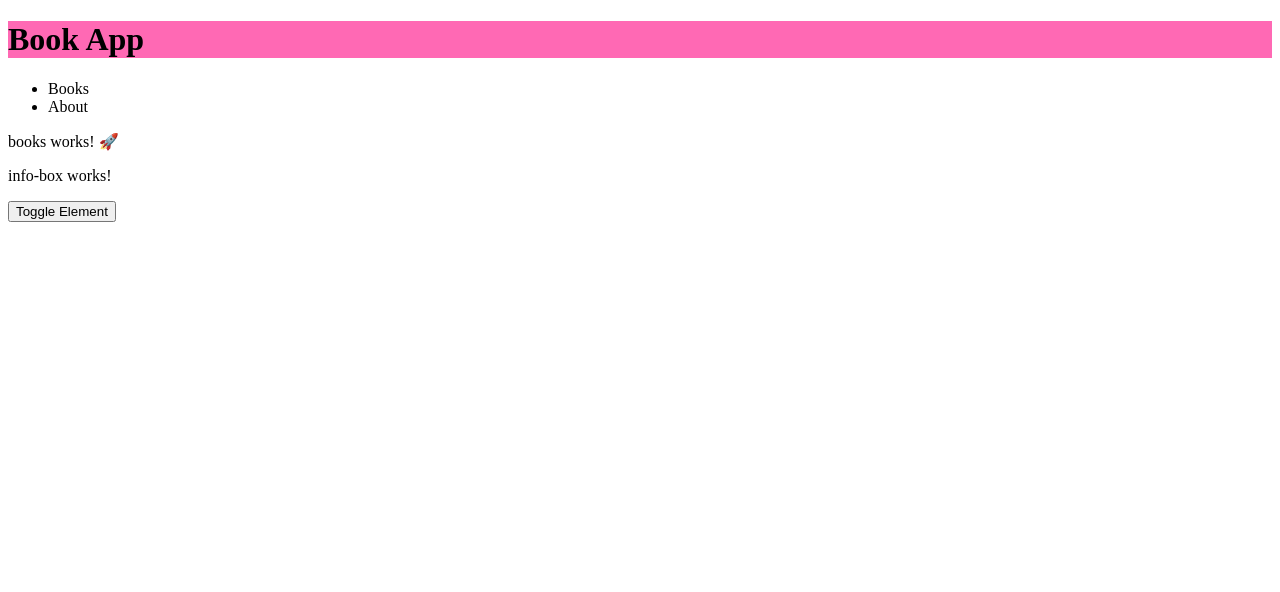
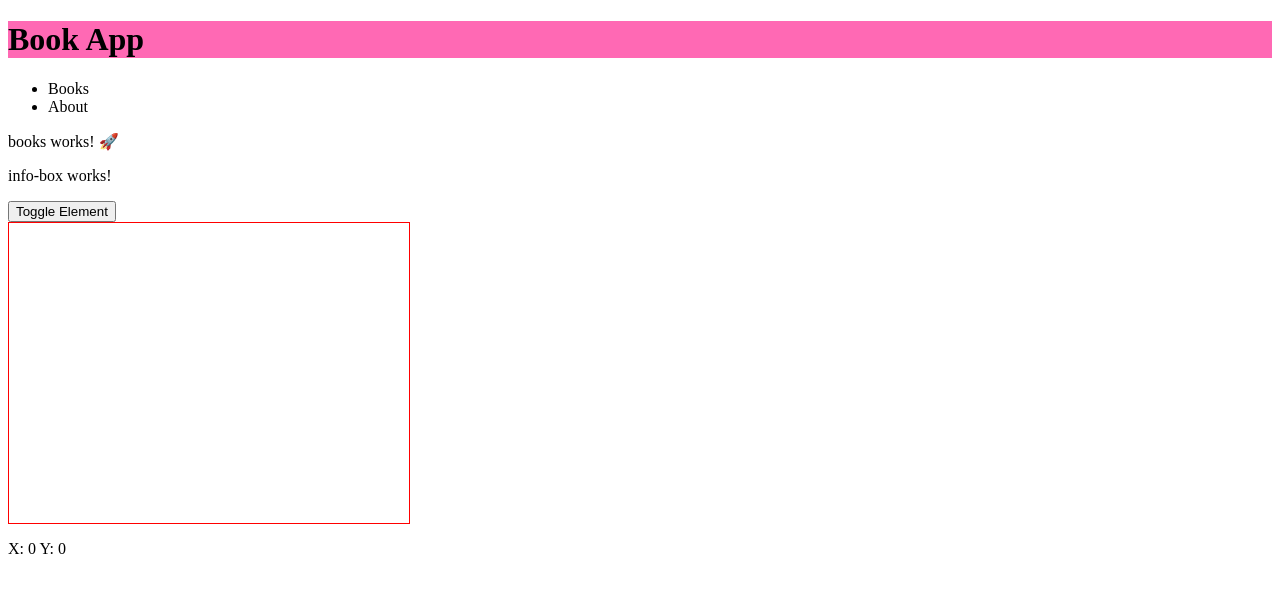
Before and after one commit to nicokoenig/angular-workshop-kw-19-20, an Angular app: page / in a window 1280 px wide. Shown: the top 592 px of the page. Built offline with nearby package versions, Linux system fonts and the light colour scheme.

Commit message:
feat: adds mouse cursor component

```diff
--- a/src/app/app.component.html
+++ b/src/app/app.component.html
@@ -3,3 +3,5 @@
 <ba-books></ba-books>
 
 <ba-info-box></ba-info-box>
+
+<ba-mouse-cursor></ba-mouse-cursor>
--- a/src/app/app.module.ts
+++ b/src/app/app.module.ts
@@ -6,9 +6,10 @@ import { BooksModule } from './books/books.module';
 import { AboutModule } from './about/about.module';
 import { NavigationComponent } from './navigation/navigation.component';
 import { InfoBoxComponent } from './info-box/info-box.component';
+import { MouseCursorComponent } from './mouse-cursor/mouse-cursor.component';
 
 @NgModule({
-  declarations: [AppComponent, NavigationComponent, InfoBoxComponent],
+  declarations: [AppComponent, NavigationComponent, InfoBoxComponent, MouseCursorComponent],
   imports: [BrowserModule, BooksModule, AboutModule],
   providers: [],
   bootstrap: [AppComponent],
--- /dev/null
+++ b/src/app/mouse-cursor/mouse-cursor.component.html
@@ -0,0 +1,2 @@
+<div class="box" (mousemove)="updateCoords($event)"></div>
+<p>X: {{ x }} Y: {{ y }}</p>
--- /dev/null
+++ b/src/app/mouse-cursor/mouse-cursor.component.scss
@@ -0,0 +1,5 @@
+.box {
+  border: 1px solid red;
+  width: 400px;
+  height: 300px;
+}
--- /dev/null
+++ b/src/app/mouse-cursor/mouse-cursor.component.ts
@@ -0,0 +1,20 @@
+import { Component, OnInit } from '@angular/core';
+
+@Component({
+  selector: 'ba-mouse-cursor',
+  templateUrl: './mouse-cursor.component.html',
+  styleUrls: ['./mouse-cursor.component.scss'],
+})
+export class MouseCursorComponent implements OnInit {
+  x = 0;
+  y = 0;
+
+  constructor() {}
+
+  ngOnInit(): void {}
+
+  updateCoords(event: MouseEvent) {
+    this.x = event.offsetX;
+    this.y = event.offsetY;
+  }
+}
```
Also changed, not shown: 1 other file (tests, documents, lock files or other folders).
